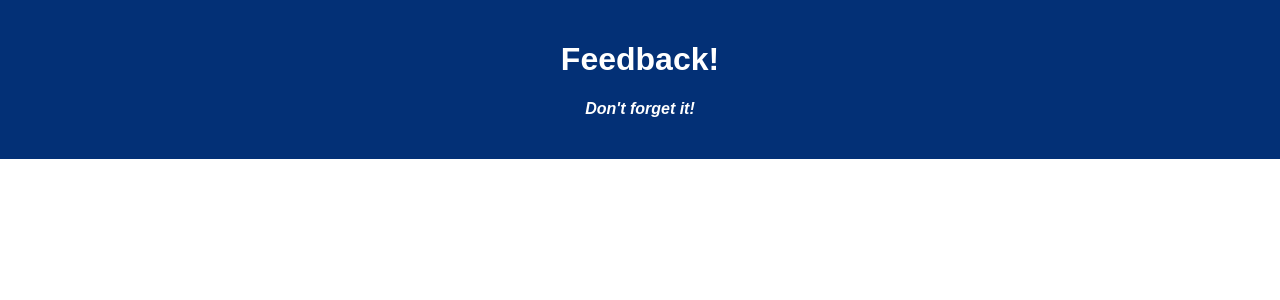
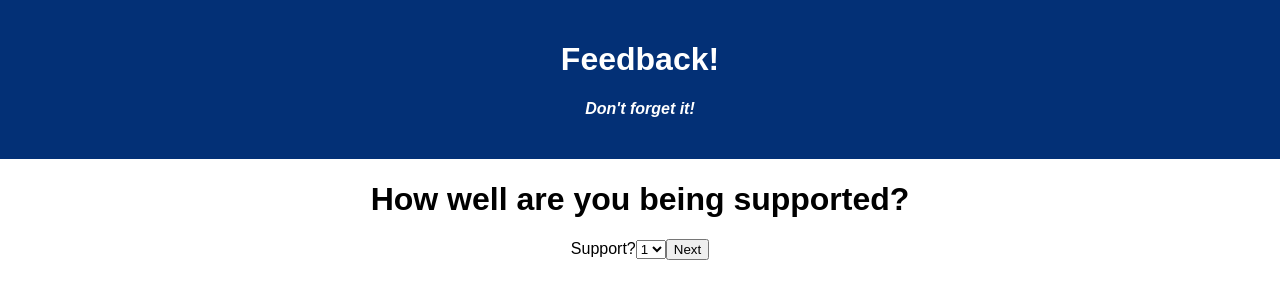
Before and after one commit to xiongjerry/weekend-redux-feedback-loop, a React (Create React App) app: page /#/supported in a window 1280 px wide. Shown: the top 300 px of the page. Built offline with nearby package versions, Linux system fonts and the light colour scheme.

Commit message:
made functional supported component

```diff
--- a/src/components/Supported/Supported.jsx
+++ b/src/components/Supported/Supported.jsx
@@ -3,9 +3,42 @@ import { useDispatch } from 'react-redux';
 import { useHistory } from 'react-router-dom'
 
 function Supported () {
+
+    // dispatch to input value into reducers
+    const dispatch = useDispatch();
+    // history to change page on click
+    const history = useHistory();
+    // value to send to reducer
+    const [supported, setSupported] = useState('');
+
+    const handleSubmit = () => {
+
+        dispatch({
+          type: 'ADD_SUPPORT',
+          payload: supported
+        });
+        // change to Understanding component
+        history.push('/comment')
+    } // end handleSubmit
+
     return (
         <>
+            <h1>How well are you being supported?</h1>
 
+            <form onSubmit={handleSubmit}>
+
+                <label>Support?</label>
+                <select name="Supported" onChange={(event) => setSupported(event.target.value)}>
+                    <option id="1" value="1">1</option>
+                    <option id="2" value="2">2</option>
+                    <option id="3" value="3">3</option>
+                    <option id="4" value="4">4</option>
+                    <option id="5" value="5">5</option>
+                </select>
+
+                <button type="submit" >Next</button>
+
+            </form>
         </>
     )
 }
```
